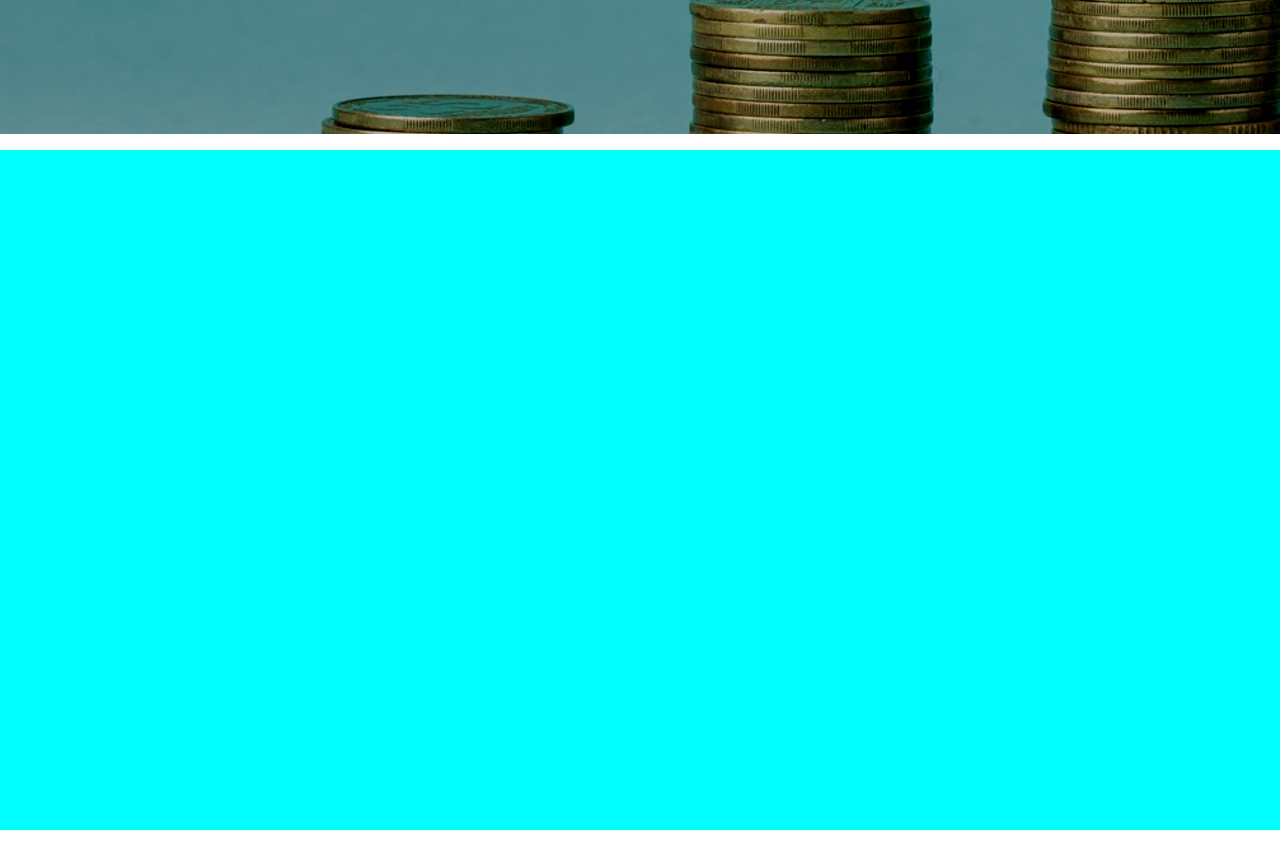
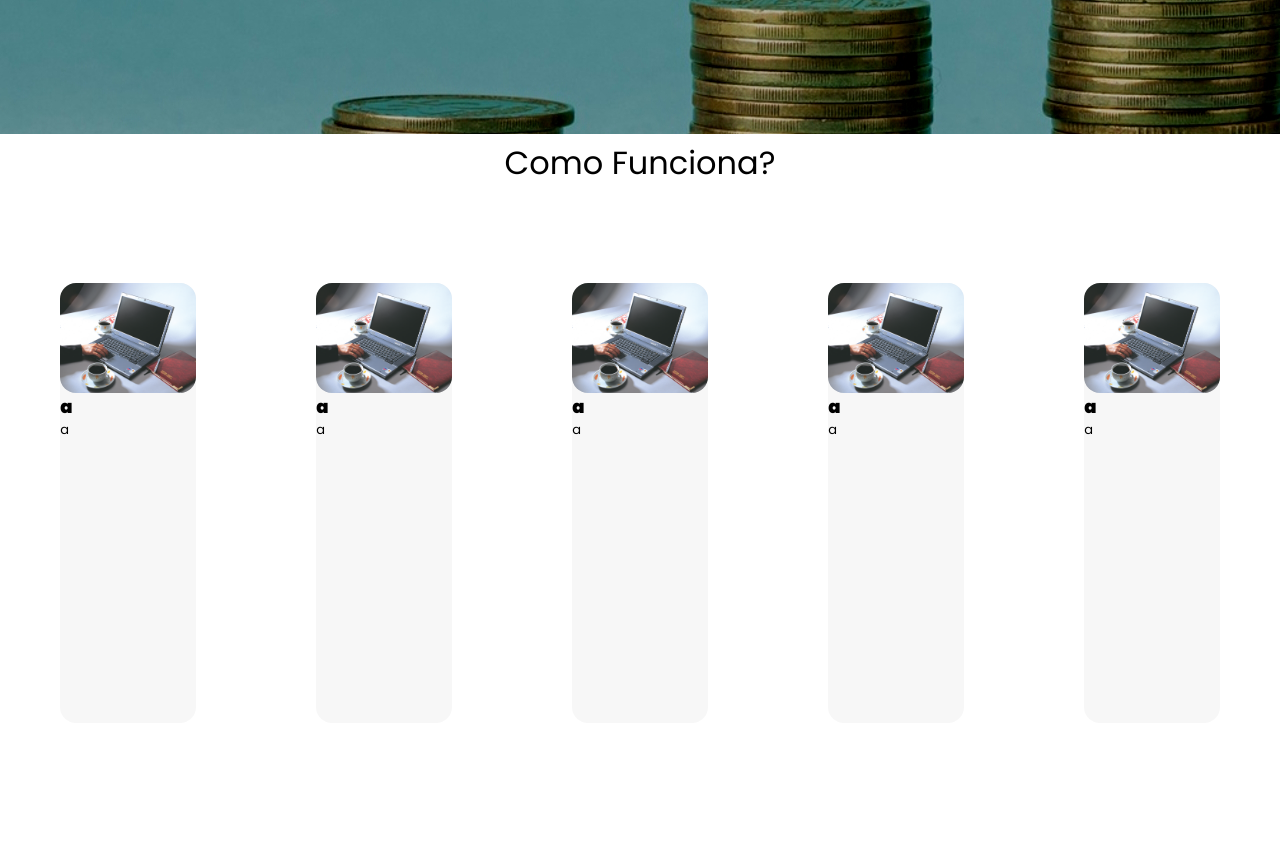
Before and after one commit to MonteiroGabriel15/alotelecom, a React (Create React App) app in the folder alotelecom/: page / in a window 1280 px wide. Shown: the part 680-1548 px from the top of the page. Built offline with nearby package versions, Linux system fonts and the light colour scheme; a web font is replaced by a local one.

Commit message:
criacao da seçao como funciona e seus cards

```diff
--- a/alotelecom/src/components/micros/containers/index.jsx
+++ b/alotelecom/src/components/micros/containers/index.jsx
@@ -1,5 +1,8 @@
 import React from "react";
-import { CardsContainer, ImgContainer,TextContainer } from "./styles";
+import { CardImage, CardsContainer, HowItWorkCardContainer, HowItWorksCards, HowItWorksTitleContainer, ImgContainer,TextContainer } from "./styles";
+import composition1 from "../../../assets/composition1.jpg";
+
+
 export const WelcomeContainer = () => {
     return(
         <ImgContainer>
@@ -11,7 +14,68 @@ export const WelcomeContainer = () => {
 export const HowItWorksContainer = () => {
     return(
         <CardsContainer>
+            <HowItWorksTitleContainer>
+                <span>
+                    Como Funciona?
+                </span>
+            </HowItWorksTitleContainer>
 
+                <HowItWorkCardContainer>
+                <HowItWorksCards>
+                <CardImage src = {composition1}/>
+                    <h4>
+                        a
+                    </h4>
+
+                    <p>
+                        a
+                    </p>
+                </HowItWorksCards>
+
+                <HowItWorksCards>
+                <CardImage src = {composition1}/>
+                <h4>
+                        a
+                    </h4>
+
+                    <p>
+                        a
+                    </p>
+                </HowItWorksCards>
+
+                <HowItWorksCards>
+                <CardImage src = {composition1}/>
+                <h4>
+                        a
+                    </h4>
+
+                    <p>
+                        a
+                    </p>
+                </HowItWorksCards>
+
+                <HowItWorksCards>
+                <CardImage src = {composition1}/>
+                <h4>
+                        a
+                    </h4>
+
+                    <p>
+                        a
+                    </p>
+                </HowItWorksCards>
+
+                <HowItWorksCards>
+                <CardImage src = {composition1}/>
+                    <h4>
+                        a
+                    </h4>
+
+                    <p>
+                        a
+                    </p>
+                </HowItWorksCards>
+            </HowItWorkCardContainer>
         </CardsContainer>
     )
 
--- a/alotelecom/src/components/micros/containers/styles.jsx
+++ b/alotelecom/src/components/micros/containers/styles.jsx
@@ -7,7 +7,6 @@ display: flex;
 width:  100%;
 height: 90.5vh;
 background-image: url(${coinorginal});
-margin-bottom: 1rem
 `
 export const TextContainer = styled.div`
 display: flex;
@@ -38,11 +37,48 @@ h3{
 `
 
 export const CardsContainer = styled.div`
+display: flex;
+flex-direction: column;
+align-items: center;
 width: 100%;
 height: 85vh;
-background-color: #00FFFF;
+
+`
+export const HowItWorkCardContainer = styled.div`
+display: flex;
+justify-content: space-around;
+align-items: center;
+width: 100%;
+height:85vh;
+`
+export const HowItWorksCards = styled.div`
+display:flex;
+flex-direction: column;
+width: 10.6vw;
+height: 55vh;
+border-radius: 1rem;
+background-color: #F7F7F7F7;
+h4{
+    font-weight: bold;
+    font-size: large;
+}
+
+p{
+    font-weight:light;
+    font-size: small;
+}
 `
 
-export const HowItWorksCards = styled.div`
-
+export const HowItWorksTitleContainer = styled.div`
+display: flex;
+align-items: center;
+height: 5vw;
+span{
+    color: #000000;
+    font-size: xx-large;
+}
 `
+export const CardImage = styled.img`
+width: 100%;
+border-radius: 1rem;
+`
```
Also changed, not shown: alotelecom/src/assets/composition1.jpg (added).
